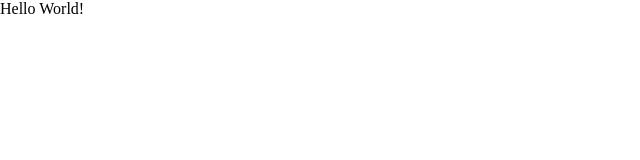
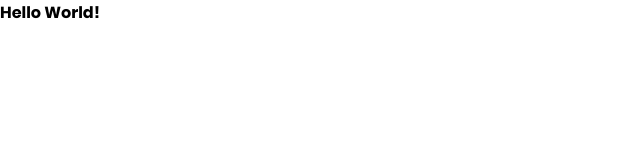
Before and after one commit to libertydoomer/portfolio-landing, a website built with Parcel: page src/index.html in a window 1280 px wide. Shown: the full height of the page, 0-640 px from the left. Built offline with nearby package versions, Linux system fonts and the light colour scheme.

Commit message:
Подключены шрифты

```diff
--- /dev/null
+++ b/src/scss/fonts.scss
@@ -0,0 +1,31 @@
+@font-face {
+    font-family: "Poppins";
+    src: url("../fonts/Poppins-Regular.woff2") format("woff2"),
+         url("../fonts/Poppins-Regular.woff") format("woff");
+    font-weight: 500;
+    font-style: normal;
+}
+
+@font-face {
+    font-family: "Poppins";
+    src: url("../fonts/Poppins-Medium.woff2") format("woff2"),
+         url("../fonts/Poppins-Medium.woff") format("woff");
+    font-weight: 500;
+    font-style: normal;
+}
+
+@font-face {
+    font-family: "Poppins";
+    src: url("../fonts/Poppins-SemiBold.woff2") format("woff2"),
+         url("../fonts/Poppins-SemiBold.woff") format("woff");
+    font-weight: 400;
+    font-style: normal;
+}
+
+@font-face {
+    font-family: "Poppins";
+    src: url("../fonts/Poppins-Bold.woff2") format("woff2"),
+         url("../fonts/Poppins-Bold.woff") format("woff");
+    font-weight: 400;
+    font-style: normal;
+}
--- a/src/scss/global.scss
+++ b/src/scss/global.scss
@@ -1,3 +1,7 @@
+body {
+    font-family: 'Poppins', sans-serif;
+}
+
 /* Reset and base styles  */
 * {
     padding: 0px;
--- a/src/scss/styles.scss
+++ b/src/scss/styles.scss
@@ -1 +1,2 @@
 @import './global.scss';
+@import './fonts.scss';
```
Also changed, not shown: src/fonts/Poppins-Bold.woff (added), src/fonts/Poppins-Bold.woff2 (added), src/fonts/Poppins-Medium.woff (added), src/fonts/Poppins-Medium.woff2 (added), src/fonts/Poppins-Regular.woff (added), src/fonts/Poppins-Regular.woff2 (added), src/fonts/Poppins-SemiBold.woff (added), src/fonts/Poppins-SemiBold.woff2 (added).
